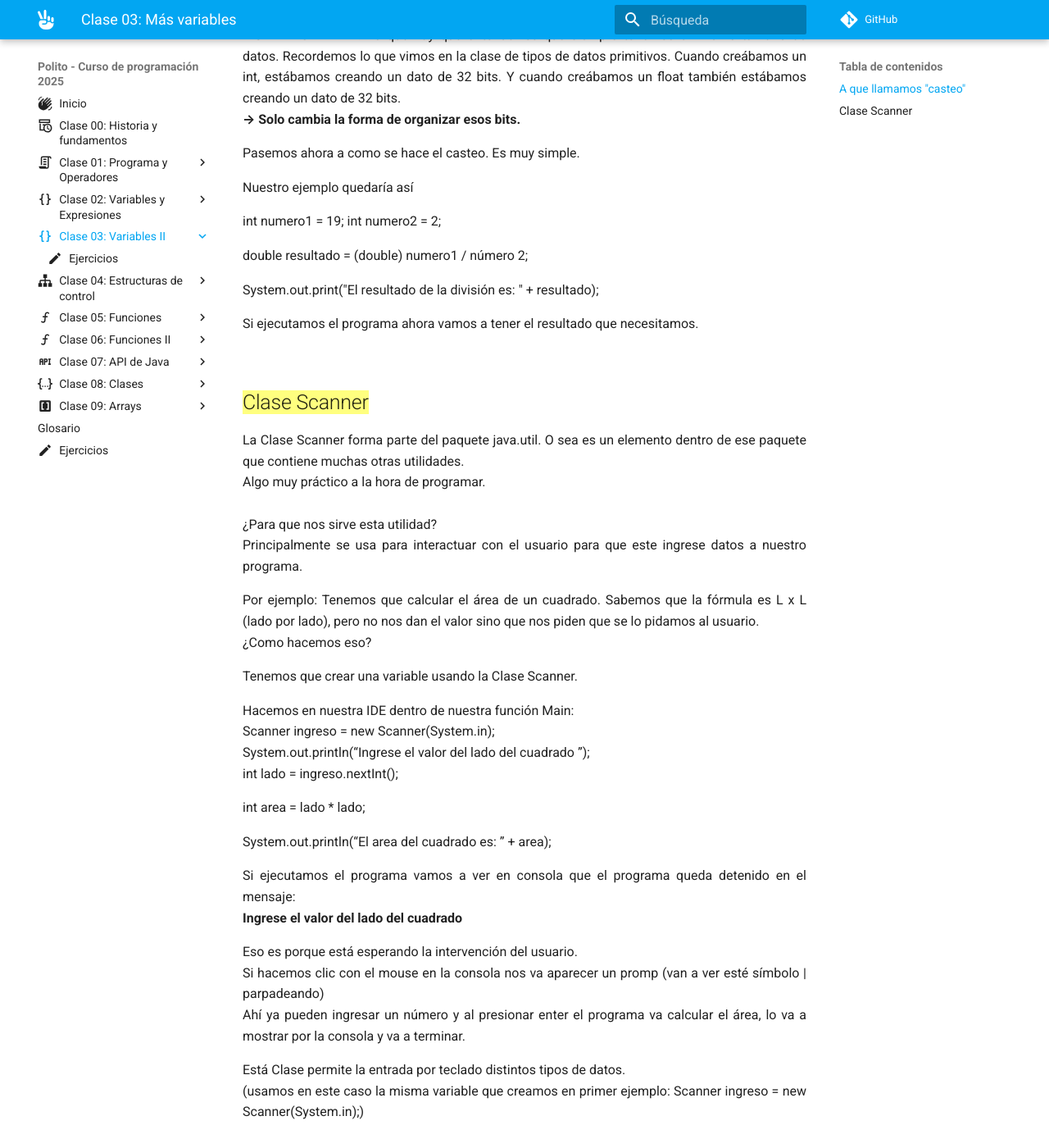
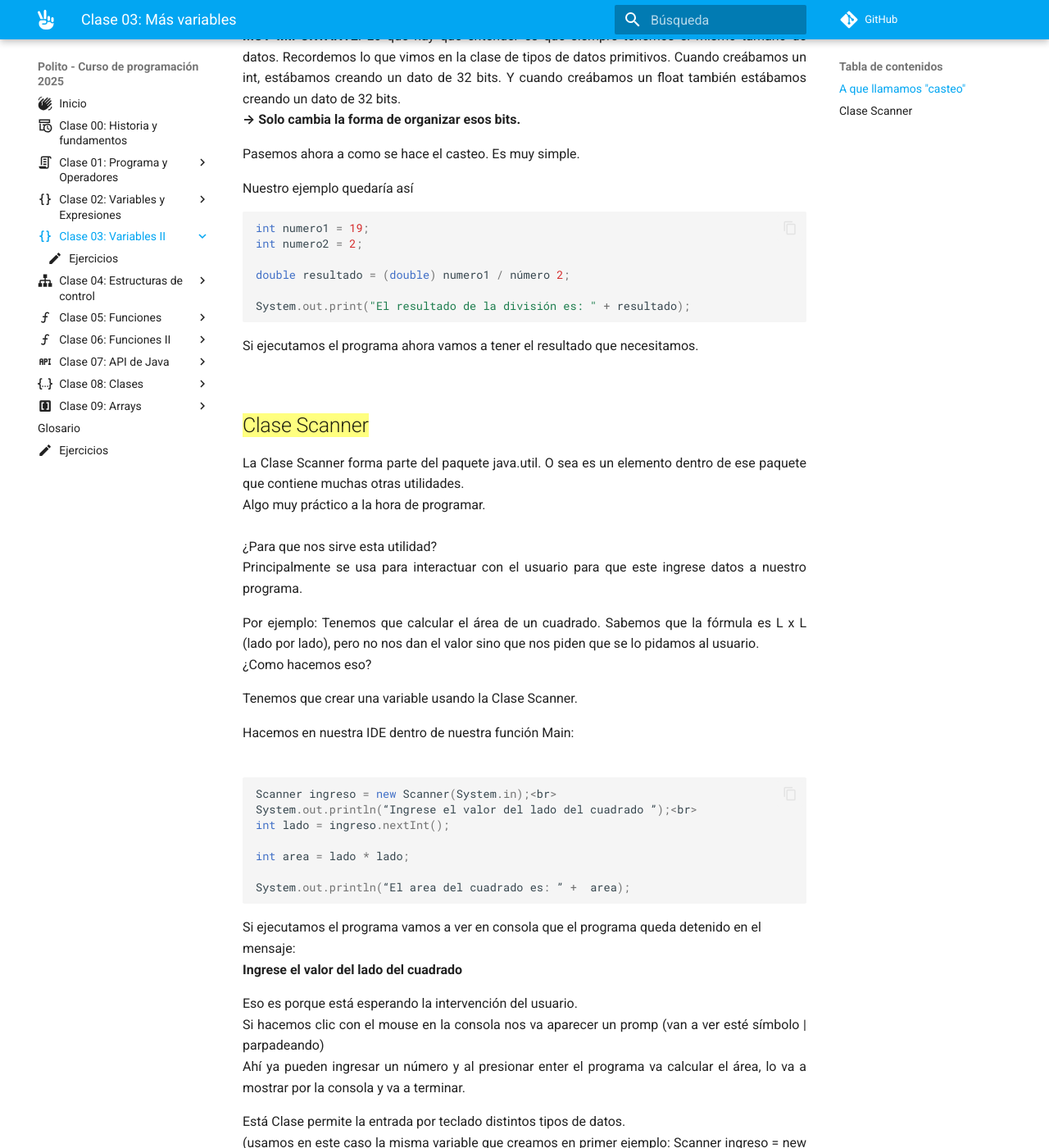
Before and after one commit to anairamzap/curso-polito, an MkDocs documentation site: the page built from docs/clase_03/index.md, in a window 1280 px wide and 1400 px high, scrolled down 1341 px. Shown: the whole window at 82% size. Built offline with MkDocs 1.6.1 and Material for MkDocs 9.7.7, drawn with Linux system fonts in a browser that asks for light colours; comment, search, counter and statistics services are not loaded; some of the changed text lies outside the part shown.

Commit message:
corrección de errores

````diff
--- a/docs/clase_03/index.md
+++ b/docs/clase_03/index.md
@@ -14,14 +14,14 @@ Es como decirle a Java: “tratá este valor como si fuera de este otro tipo”.
 ¡Buena pregunta!
 
 Hagamos está operación en nuestra IDE:
-
+```java
 int numero1 = 19; <br>
 int numero2 = 2;
 
 double resultado = numero1 / número 2;
 
 System.out.print("El resultado de la división es: " + resultado);
-
+```
 Ejecutamos el programa y vamos a tener la salida por consola: 9.0 <br>
 Sabemos que el tipo de dato double maneja número con coma, entonces ¿Por qué el resultado es incorrecto,
 sabemos que es 9,5? <br>
@@ -56,14 +56,14 @@ Pasemos ahora a como se hace el casteo. Es muy simple.
 
 
 Nuestro ejemplo quedaría así
-
+```java
 int numero1 = 19;
 int numero2 = 2;
 
 double resultado = (double) numero1 / número 2;
 
 System.out.print("El resultado de la división es: " + resultado);
-
+```
 Si ejecutamos el programa ahora vamos a tener el resultado que necesitamos.
 <br>
 <br>
@@ -82,7 +82,8 @@ pero no nos dan el valor sino que nos piden que se lo pidamos al usuario.
 
 Tenemos que crear una variable usando la Clase Scanner.
 
-Hacemos en nuestra IDE dentro de nuestra función Main:<br>
+Hacemos en nuestra IDE dentro de nuestra función Main:<br><br>
+```java
 Scanner ingreso = new Scanner(System.in);<br>
 System.out.println(“Ingrese el valor del lado del cuadrado ”);<br>
 int lado = ingreso.nextInt();
@@ -90,7 +91,7 @@ int lado = ingreso.nextInt();
 int area = lado * lado;
 
 System.out.println(“El area del cuadrado es: ” +  area);
-
+```
 Si ejecutamos el programa vamos a ver en consola que el programa queda detenido en el mensaje: <br>
 **Ingrese el valor del lado del cuadrado**
 
@@ -104,8 +105,14 @@ Scanner ingreso = new Scanner(System.in);) <br><br>
 Algunos ejemplos son:
 
 Para textos: <br>
+```java
 String nombre = ingreso.next()<br>
-Para un número float:<br<
+```
+Para un número float:<br>
+```java
 float numFloat = ingreso.nextFloat();<br>
+```
 Para un número double:<br>
+```java
 double numDouble = ingreso.nextDouble();<br>
+```
````
